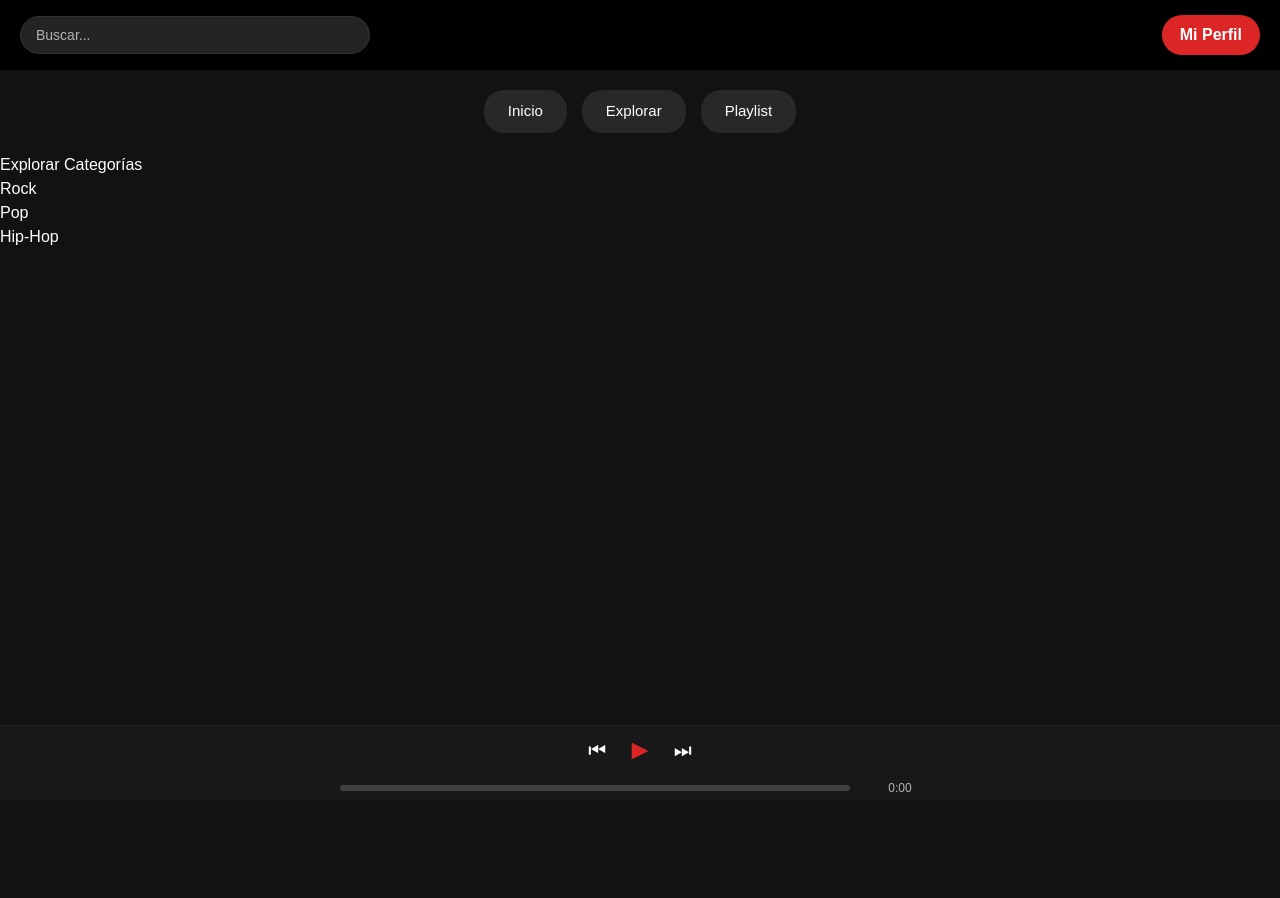
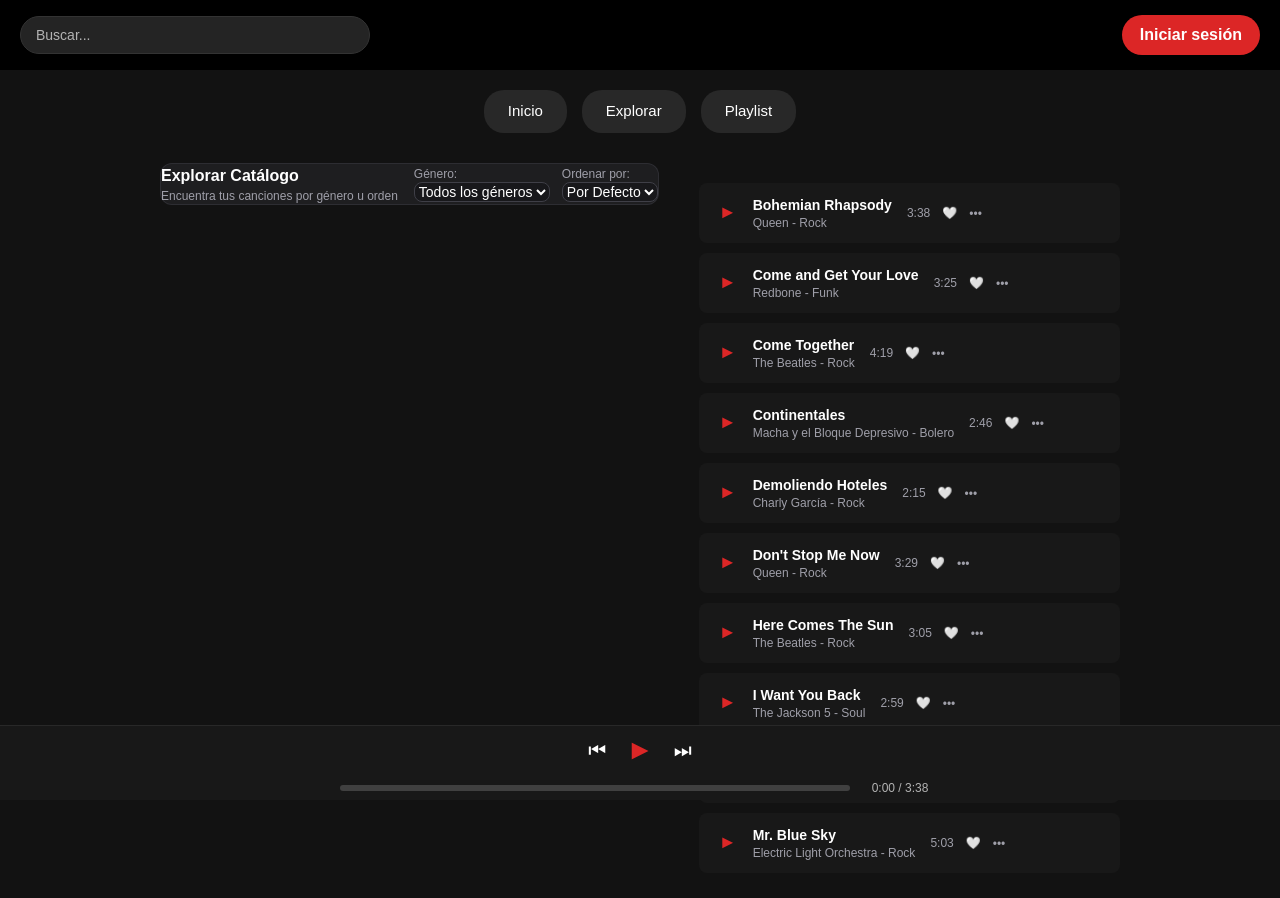
Before and after one commit to maximilianomartinez2-sys/proyectoMusica, a website built with Vite: page explorar.html in a window 1280 px wide. Before the commit the page ends 800 px from the top, so only its background shows below. Built offline with nearby package versions, Linux system fonts and the light colour scheme.

Commit message:
Agrego con tailwind Explorar.html

```diff
--- a/explorar.html
+++ b/explorar.html
@@ -7,49 +7,107 @@
         <title>Explorar</title>
         <link rel="stylesheet" href="style.css" />
     </head>
-    <body>
-        <header>
-            <div class="Encabezado">
-                <form class="SearchBar">
-                    <input type="text" name="Search" id="Search" placeholder="Buscar...">
-                </form>
-                <button class="ProfileButton">Mi Perfil</button>
+    <body class=" bg-zinc-900 text white min-h-screen" x-data="musicApp" x-cloak>
+        <header class="Encabezado">
+            <div class="SearchBar">
+                <input type= "text" id="Search" x-model="busqueda" placeholder="Buscar...">
             </div>
-            <nav class="buttons">
-                <a class="Startbutton" href="index.html">Inicio</a>
-                <a class="Explorebutton" href="explorar.html">Explorar</a>
-                <a class="Playlistbutton" href="playlist.html">Playlist</a>
-            </nav>
+            <a href="registrar.html" class="ProfileButton">Iniciar sesión</a>
         </header>
-        <main>
-            <section class="welcome-header">
-                <h1>Explorar Categorías</h1>
-            </section>
-            <section class="categories-grid">
-                <article class="category-card">
-                    <h3>Rock</h3>
-                </article>
-                <article class="category-card">
-                    <h3>Pop</h3>
-                </article>
-                <article class="category-card">
-                    <h3>Hip-Hop</h3>
-                </article>
-            </section>
+        <nav class="buttons">
+            <a class="Startbutton" href="index.html">Inicio</a>
+            <a class="Explorebutton" href="explorar.html">Explorar</a>
+            <a class="Playlistbutton" href="playlist.html">Playlist</a>
+    </nav>
+        <main class="ContenedorPrincipal max-w-6xl mx-auto p-4">
+            <div class="flex flex-wrap items-center justify-between gap-4 mb-6 bg-zinc-800/60 p-4 rounded-xl border border-zinc-700/50">
+                <div>
+                    <h1 class="text 2x1 font-bold text-white">Explorar Catálogo</h1>
+                    <p class="text-xs text-zinc-400">Encuentra tus canciones por género u orden</p>
+                </div>
+                <div class="flex items-center gap-3">
+                    <div class="flex flex-col">
+                        <label class="text-xs text-zinc-400 mb-1">Género:</label>
+                        <select x-model="generoSeleccionado" class="bg-zinc-900 border border-zinc-700 rounded-lg px-3 py-1.5 text-sm text-white focus:outline-none focus:border-red-500">
+                            <option value="Todos">Todos los géneros</option>
+                            <option value="Rock">Rock</option>
+                            <option value="Pop">Pop</option>
+                            <option value="Trap">Trap</option>
+                            <option value="Hip-Hop">Hip-Hop</option>
+                            <option value="Indie">Indie</option>
+                            <option value="Funk">Funk</option>
+                            <option value="Bolero">Bolero</option>
+                        </select>
+                    </div>
+                    <div class="flex flex-col">
+                        <label class="text-xs text-zinc-400 mb-1">Ordenar por:</label>
+                        <select x-model="ordenSeleccionado" class="bg-zinc-900 border border-zinc-700 rounded-lg px-3 py-1.5 text-sm text-white focus:outline-none focus:border-red-500">
+                            <option value="fecha">Por Defecto</option>
+                            <option value="titulo">Título</option>
+                            <option value="duracion">Duración</option>
+                        </select>
+                    </div>
+                </div>
+            </div>
+            <div class="Musics space-y-3">
+                <template x-for="cancion in cancionesFiltradas" :key="cancion.id">
+                    <div class="Music flex items-center justify-between p-2 rounded hover:bg-zinc-800/80 transition">
+                        <div class="flex items-center gap-4">
+                            <button class="PlayButton" @click="reproducir(cancion)">
+                                <span x-text="reproduciendo && cancionActual?.id === cancion.id ? '❚❚' : '►'"></span>
+                            </button>
+                            <div>
+                                <h4 class="font-semibold text-white text-sm" x-text="cancion.titulo"></h4>
+                                <p class="text-xs text-zinc-400" x-text="`${cancion.artista} - ${cancion.genero}`"></p>
+                            </div>
+                        </div>
+                        <div class="flex items-center gap-3">
+                            <span class="text-xs text-zinc-400" x-text="cancion.duracionTexto"></span>
+                            <button @click="toggleFavorito(cancion)" class="text-xs text-zinc-400 hover:text-red-500">
+                                <span x-text="cancion.favorito ? '❤️' : '🤍'"></span>
+                            </button>
+                            <div class="relative">
+                                <button @click="menuAbiertoID = menuAbiertoID === cancion.id ? null : cancion.id" class="text-xs text-zinc-400 hover:text-zinc-200">
+                                    •••
+                                </button>
+                                <div x-show="menuAbiertoID===cancion.id" @click.outside="menuAbiertoID=null" x-transition class="absolute right-0 mt-2 w-44 bg-zinc-800 border border-zinc-700 rounded-lg shadow-xl z-20 py-1 text-sm">
+                                    <button @click="agregarACola(cancion)" class="w-full text-left px-4 py-2 hover:bg-zinc-700">Agregar a la cola</button>
+                                    <button @click="verDetalle(cancion)" class="w-full text-left px-4 py-2 hover:bg-zinc-700">Ver detalles</button>
+                                </div>
+                            </div>
+                        </div>
+                    </div>
+                </template>
+                <div x-show="cancionesFiltradas.length ===0" class="text-center py-10 text-zinc-500">
+                    <p class ="text-sm">No se encontraron canciones.</p>
+                </div>
+            </div>
+
         </main>
         <footer class="PlayerControls">
             <div class="ControlButtons">
-                <button class="ControlButton BtnPrev">&#x23EE</button>
-                <button class="ControlButton PlayMain">&#9658</button>
-                <button class="ControlButton BtnNext">&#x23ED</button>
+                <button class="ControlButton BtnPrev" @click="anterior()">&#x23EE</button>
+                <button class="ControlButton PlayMain" @click="togglePlay()">
+                    <span x-text="reproduciendo ? '❚❚' : '►'"></span>
+                </button>
+                <button class="ControlButton BtnNext" @click="siguiente()">&#x23ED</button>
             </div>
             <div class="ProgressBarContainer">
                 <div class="MusicBar">
-                    <div class="MusicBarProgress"></div>
+                    <div class="MusicBarProgress" :style="`width: ${porcentajeProgreso}%`"></div>
                 </div>
-                <span class="MusicTime">0:00</span>
+                <span class="MusicTime" x-text="`${tiempoFormateadoActual} / ${cancionActual ? cancionActual.duracionTexto : '0:00'}`"></span>
             </div>
         </footer>
-        <script src="app.js" defer></script>
+        <div x show="notificacion.mostrar" x-transition class="fixed bottom-20 right-6 bg-red-600 text-white px-4 py-2 rounded-lg shadow-lg font-medium text-sm z-50" x-text="notificacion.mensaje"></div>
+        <div x-show="modalDetalle" class="fixed inset-0 bg-black/70 flex items-center justify-center z-50 p-4" x-transition>
+            <div class="bg-zinc-800 border border-zinc-700 p-6 rounded-xl max-w-sm w-full relative" @click.outside="modalDetalle = false">
+                <h3 class="text-xl font-bold text-white mb-2" x-text="cancionModal?.titulo"></h3>
+                <p class="text-sm text-zinc-300 mb-1"><strong>Artista:</strong><span x-text="cancionModal?.artista"></span></p>
+                <p class="text-sm text-zinc-300 mb-1"><strong>Género:</strong><span x-text="cancionModal?.genero"></span></p>
+                <p class="text-sm text-zinc-300 mb-1"><strong>Duración:</strong><span x-text="cancionModal?.duracionTexto"></span></p>
+                <button @click="modalDetalle = false" class="mt-6 bg-zinc-700 hover:bg-zinc-600 text-white font-medium px-4 py-2 rounded-lg text-sm w-full">Cerrar</button>
+            </div>
+        </div>
     </body>
 </html>
```
